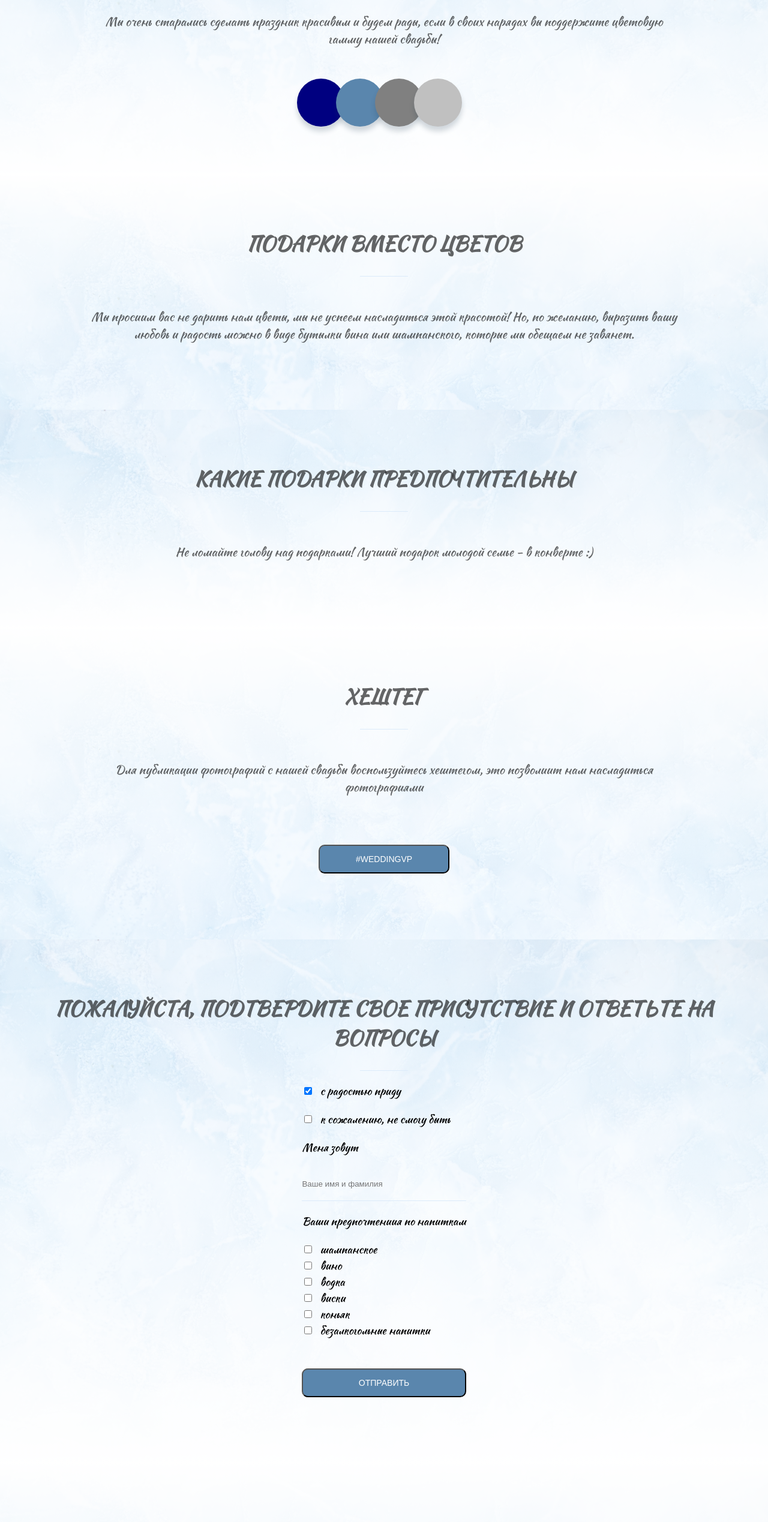
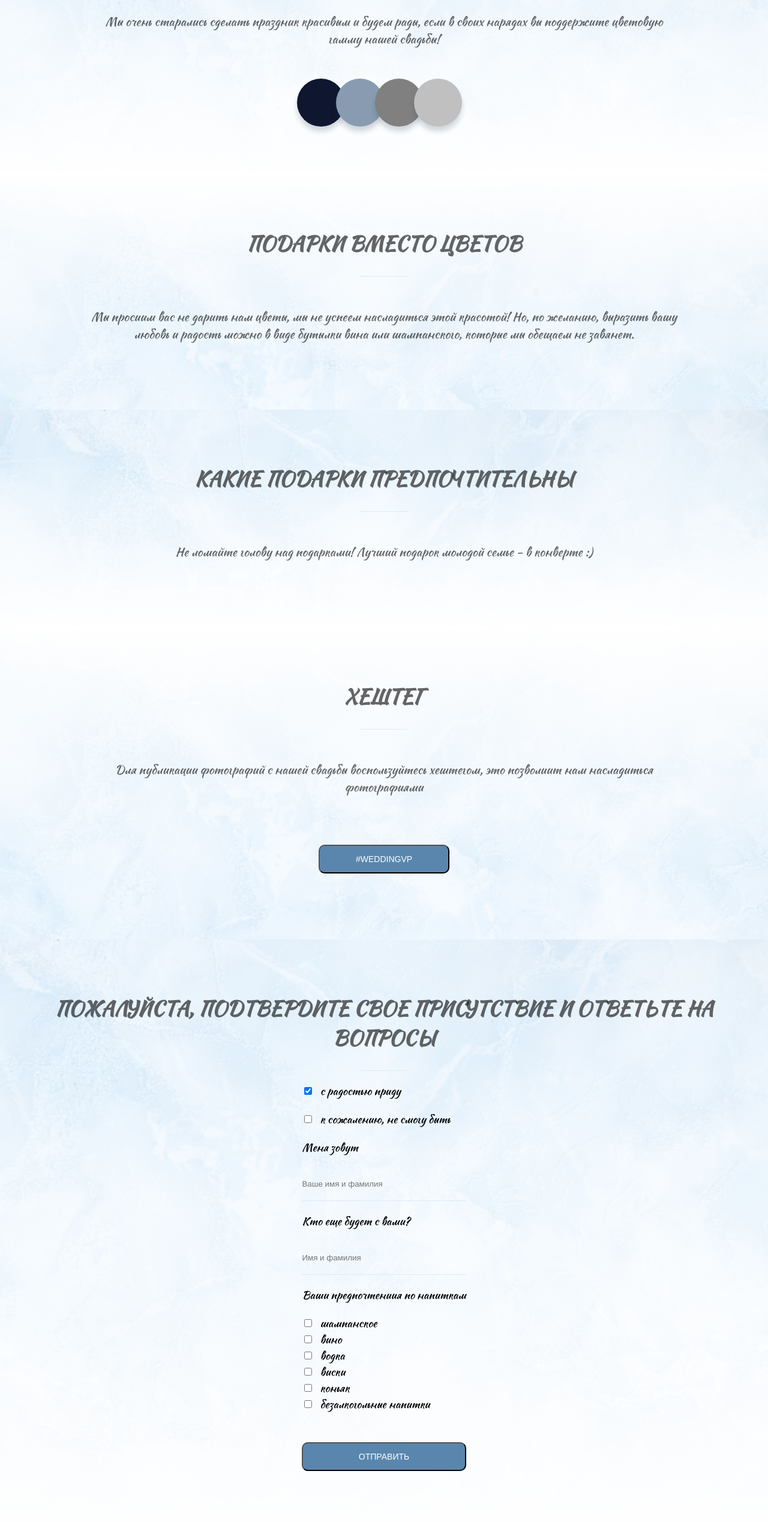
Before and after one commit to weddingVP/weddingVP.github.io, a React (Create React App) app: page / in a window 1280 px wide. Shown: the part 3300-5837 px from the top of the page at 60% size. Built offline with nearby package versions, Linux system fonts and the light colour scheme.

Commit message:
Update last changes

```diff
--- a/src/component/Colors/index.jsx
+++ b/src/component/Colors/index.jsx
@@ -8,8 +8,8 @@ export default function Colors() {
         нарядах вы поддержите цветовую гамму нашей свадьбы!
       </Text>
       <Rounds>
-        <Round color={"#000080"} />
-        <Round color={"#5A86AD"} />
+        <Round color={"#0E172F"} />
+        <Round color={"#899BB1"} />
         <Round color={"#808080"} />
         <Round color={"#C0C0C0"} />
       </Rounds>
--- a/src/component/Form/index.jsx
+++ b/src/component/Form/index.jsx
@@ -5,6 +5,7 @@ import emailjs from "emailjs-com";
 import confetti from "canvas-confetti";
 export default function Form() {
   const [name, setName] = useState("");
+  const [additionalName, setAdditionalName] = useState("");
   const [onIt, setOnIt] = useState(true);
   const [shamp, setShamp] = useState(false);
   const [vine, setVine] = useState(false);
@@ -15,6 +16,10 @@ export default function Form() {
 
   const handleChange = (event) => {
     setName(event.target.value);
+  };
+
+  const handleAdditionalGiestChange = (event) => {
+    setAdditionalName(event.target.value);
   };
 
   const onItCheckbox = ({ target: { checked } }) => {
@@ -29,6 +34,7 @@ export default function Form() {
     e.preventDefault(); //This is important, i'm not sure why, but the email won't send without it
     var templateParams = {
       name: `Имя гостя: ${name}`,
+      extraUser: `Так же с гостем будут: ${additionalName}`,
       onit: `Присутствие: ${onIt ? "Да" : "Нет"}`,
       alco: `Алкоголь: ${shamp ? "шампанское," : ""} ${vine ? "вино," : ""} ${
         vodka ? "водкa" : ""
@@ -79,6 +85,13 @@ export default function Form() {
           type='text'
           value={name}
           onChange={handleChange}
+        />
+        <label>Кто еще будет с вами?</label>
+        <NameCont
+          placeholder='Имя и фамилия'
+          type='text'
+          value={additionalName}
+          onChange={handleAdditionalGiestChange}
         />
         <label>Ваши предпочтениия по напиткам</label>
         <div>
```
